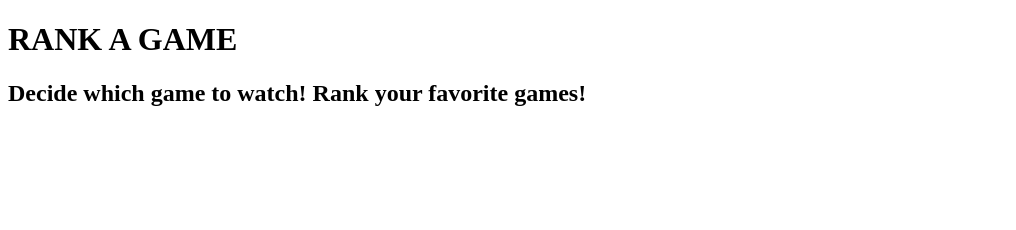
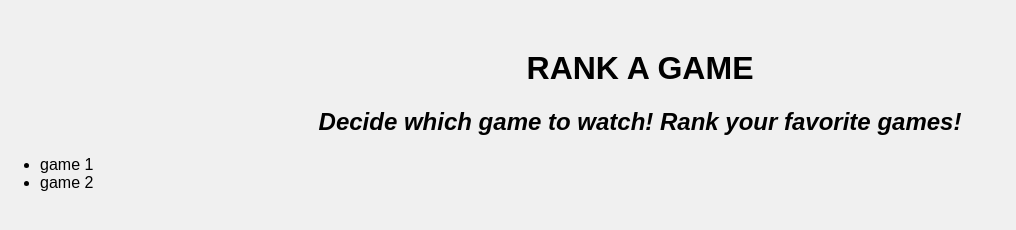
Before and after one commit to dcebrian12/RankAGame, a plain HTML site: page index.html in a window 1280 px wide. Shown: the whole page, without its empty margins (0-1016 px from the left). Drawn offline with Linux system fonts and the light colour scheme.

Commit message:
first commit

```diff
--- a/index.html
+++ b/index.html
@@ -9,5 +9,9 @@
 <body>
     <h1>RANK A GAME</h1>
     <h2>Decide which game to watch! Rank your favorite games!</h2>
+    <ul>
+        <li>game 1</li>
+        <li>game 2</li>
+    </ul>
 </body>
 </html>
--- a/styles.css
+++ b/styles.css
@@ -0,0 +1,16 @@
+body{
+    background-color: #f0f0f0;
+    font-family: Arial, sans-serif;
+    margin: 0;
+}
+
+h1{
+    text-align: center;
+    margin-top: 50px;
+}
+
+h2{
+    text-align: center;
+    font-style: italic;
+    margin-top: none;
+}
```
